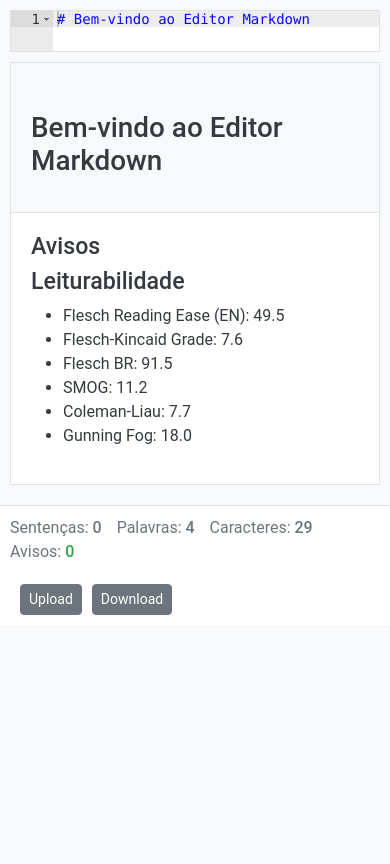
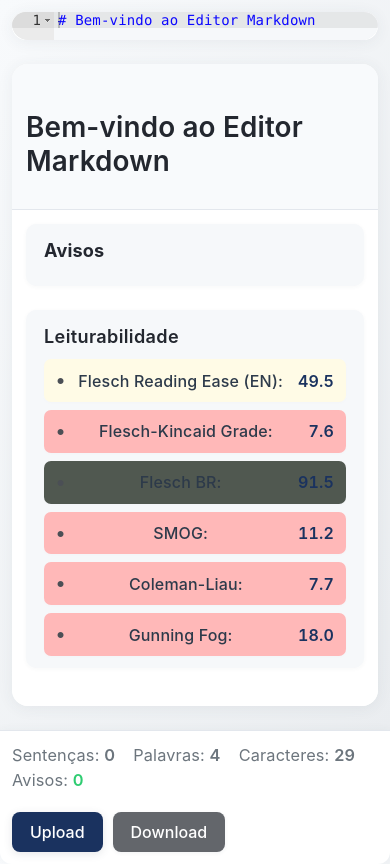
Before and after one commit to mtgr18977/Verbalize, an Electron app: page index.html in a window 390 px wide. Both pictures are taken after a click on the button "Upload". Drawn offline with nearby package versions, Linux system fonts and the light colour scheme.

Commit message:
Atualiza CSS

```diff
--- a/style.css
+++ b/style.css
@@ -1,162 +1,225 @@
-/* Estilos gerais */
+/* Modernized General Styles */
 body {
-    font-family: 'Roboto', sans-serif;
+    font-family: 'Inter', 'Roboto', Arial, sans-serif;
     margin: 0;
     padding: 0;
     height: 100vh;
     overflow: hidden;
-    background-color: #f8f9fa; /* Changed from #f5f5f5 */
-    color: #343a40; /* Changed from #333 */
+    background: linear-gradient(120deg, #f8fafc 0%, #e9ecef 100%);
+    color: #23272f;
+    letter-spacing: 0.01em;
 }
 
-/* Contêiner principal */
+/* Main Container */
 #main-container {
     display: flex;
-    height: calc(100vh - 50px); /* Desconta a altura do painel de estatísticas */
-    padding: 10px; /* Adicionado padding para criar espaço interno */
+    height: calc(100vh - 56px);
+    padding: 18px;
+    gap: 18px;
     box-sizing: border-box;
 }
 
-/* Estilos para o editor */
+/* Editor Styles */
 #editor-container {
     width: 50%;
-    border-right: 1px solid #dee2e6; /* Changed from #e0e0e0 */
+    background: #fff;
+    border-radius: 16px;
+    box-shadow: 0 2px 16px 0 rgba(60,72,88,0.07);
+    margin-right: 0;
+    border: none;
+    display: flex;
+    flex-direction: column;
     overflow: hidden;
-    background-color: #ffffff;
-    margin-right: 10px; /* Espaçamento à direita */
-    border: 1px solid #dee2e6; /* Changed from #ddd */
-    box-sizing: border-box;
+    transition: box-shadow 0.2s;
+}
+
+#editor-container:focus-within {
+    box-shadow: 0 4px 24px 0 rgba(60,72,88,0.13);
 }
 
 #editor {
-    height: 100%;
+    flex: 1;
     width: 100%;
-    position: relative;
-    overflow: auto;
-    background-color: #ffffff;
-    padding: 20px;
+    background: #f6f8fa;
+    padding: 24px;
+    border: none;
+    outline: none;
+    font-size: 1.08em;
+    border-radius: 0 0 16px 16px;
     box-sizing: border-box;
+    resize: none;
+    transition: background 0.2s;
 }
 
-/* Estilos para o visualizador e barra lateral */
+/* Viewer and Sidebar */
 #viewer-container {
     width: 50%;
     display: flex;
     flex-direction: row;
+    background: #fff;
+    border-radius: 16px;
+    box-shadow: 0 2px 16px 0 rgba(60,72,88,0.07);
     overflow: hidden;
-    border: 1px solid #dee2e6; /* Changed from #ddd */
-    box-sizing: border-box;
+    border: none;
+    transition: box-shadow 0.2s;
 }
 
 #mdview {
     width: 70%;
-    padding: 20px;
+    padding: 24px;
     overflow-y: auto;
-    background-color: #f8f9fa; /* Changed from #fafafa */
+    background: #f8fafc;
+    border-right: 1px solid #e3e7ed;
     box-sizing: border-box;
-    border-right: 1px solid #dee2e6; /* Changed from #e0e0e0 */
 }
 
 #sidebar {
     width: 30%;
-    padding: 20px;
+    padding: 24px;
     overflow-y: auto;
-    background-color: #ffffff;
+    background: #fff;
     box-sizing: border-box;
 }
 
 #sidebar h3 {
     margin-top: 0;
-    font-weight: 500;
-    color: #343a40; /* Changed from #555 */
+    font-weight: 600;
+    color: #23272f;
+    letter-spacing: 0.02em;
 }
 
-/* Estilos para o conteúdo do mdview */
+/* Markdown Content */
 #mdview h1, #mdview h2, #mdview h3, #mdview h4, #mdview h5, #mdview h6 {
-    margin-top: 1em;
-    margin-bottom: 0.5em;
-    font-weight: 500;
-    color: #343a40; /* Changed from #333 */
+    margin-top: 1.2em;
+    margin-bottom: 0.6em;
+    font-weight: 600;
+    color: #23272f;
 }
 
 #mdview p {
-    margin-bottom: 1em;
-    line-height: 1.6;
+    margin-bottom: 1.1em;
+    line-height: 1.7;
 }
 
 #mdview blockquote {
-    padding: 10px 20px;
-    margin: 0 0 1em;
-    border-left: 4px solid #dee2e6; /* Changed from #ddd */
-    background-color: #f8f9fa; /* Changed from #f9f9f9 */
-    color: #6c757d; /* Changed from #666 */
+    padding: 14px 24px;
+    margin: 0 0 1.2em;
+    border-left: 4px solid #4f8cff;
+    background: #f0f6ff;
+    color: #3a4a5d;
+    border-radius: 8px;
+    font-style: italic;
 }
 
 #mdview code {
-    background-color: #e9ecef; /* Changed from #f0f0f0 */
-    padding: 2px 4px;
-    border-radius: 4px;
-    font-family: 'Courier New', monospace;
-    font-size: 0.95em;
+    background: #e3e7ed;
+    padding: 3px 7px;
+    border-radius: 6px;
+    font-family: 'JetBrains Mono', 'Fira Mono', 'Courier New', monospace;
+    font-size: 0.98em;
+    color: #2d3a4a;
 }
 
-/* Estilos para tabelas */
+/* Tables */
 #mdview table {
     width: 100%;
-    margin-bottom: 1em;
-    border-collapse: collapse;
+    margin-bottom: 1.2em;
+    border-collapse: separate;
+    border-spacing: 0;
+    background: #fff;
+    border-radius: 8px;
+    overflow: hidden;
+    box-shadow: 0 1px 4px 0 rgba(60,72,88,0.04);
 }
 
 #mdview th,
 #mdview td {
-    padding: 12px 15px;
-    border: 1px solid #dee2e6; /* Changed from #e0e0e0 */
+    padding: 14px 18px;
+    border-bottom: 1px solid #e3e7ed;
     text-align: left;
 }
 
 #mdview th {
-    background-color: #e9ecef; /* Changed from #f5f5f5 */
+    background: #f6f8fa;
+    font-weight: 600;
+    color: #23272f;
+}
+
+#mdview tr:last-child td {
+    border-bottom: none;
+}
+
+/* Warnings & Badges */
+#warnings-panel, .warnings-panel {
+    margin-bottom: 24px;
+    padding: 16px 18px 12px 18px;
+    background: #f6f8fa;
+    border-radius: 10px;
+    box-shadow: 0 1px 4px 0 rgba(60,72,88,0.04);
+}
+
+#warnings-panel h3, .warnings-panel h3 {
+    margin-top: 0;
+    margin-bottom: 12px;
+    font-size: 1.13em;
+    color: #23272f;
+    font-weight: 700;
+    letter-spacing: 0.01em;
+}
+
+#mdviewSummary {
+    margin: 0;
+    padding: 0;
+}
+
+.warning-badge {
+    display: flex;
+    align-items: center;
+    margin-bottom: 8px;
+    padding: 7px 12px;
+    border-radius: 7px;
+    background: #fff;
+    font-size: 1em;
+    color: #2d3a4a;
+    box-shadow: 0 1px 2px 0 rgba(60,72,88,0.03);
     font-weight: 500;
 }
 
-/* Estilos para os avisos */
-.warning-badge {
-    display: block;
-    margin-bottom: 10px;
-    padding: 10px;
-    border-radius: 6px;
-    color: #fff;
-    font-size: 0.9em;
-    font-weight: 500;
+.warning-badge:last-child {
+    margin-bottom: 0;
 }
 
 .warning-badge .badge {
-    margin-right: 5px;
+    margin-right: 10px;
+    font-size: 0.95em;
+    font-weight: 600;
 }
 
 .text-success {
-    color: #28a745 !important;
+    color: #2ecc71 !important;
 }
 
 .text-warning {
-    color: #ffc107 !important;
+    color: #f1c40f !important;
 }
 
 .text-danger {
-    color: #dc3545 !important;
+    color: #e74c3c !important;
 }
 
-/* Estilos para o painel de estatísticas */
+/* Statistics Panel */
 #statistics {
-    padding: 10px 20px;
-    background-color: #ffffff;
-    border-top: 1px solid #dee2e6; /* Changed from #e0e0e0 */
+    padding: 12px 28px;
+    background: #fff;
+    border-top: 1px solid #e3e7ed;
     display: flex;
     justify-content: space-between;
     align-items: center;
-    height: 50px;
+    height: 56px;
     box-sizing: border-box;
     flex-wrap: wrap;
+    border-radius: 0 0 16px 16px;
+    box-shadow: 0 -1px 8px 0 rgba(60,72,88,0.04);
 }
 
 #stats-info {
@@ -165,46 +228,73 @@ body {
 }
 
 #stats-info p {
-    margin: 0 15px 0 0;
-    font-size: 1em;
-    color: #6c757d; /* Changed from #555 */
+    margin: 0 18px 0 0;
+    font-size: 1.02em;
+    color: #6c757d;
 }
 
 #stats-info span {
-    font-weight: 500;
+    font-weight: 600;
 }
 
-/* Estilos para os botões */
+/* File Actions & Buttons */
 #file-actions {
     display: flex;
     align-items: center;
+    gap: 10px;
 }
 
 #file-actions button {
-    margin-left: 10px;
+    background: #63666b;
+    color: #fff;
+    border: none;
+    border-radius: 8px;
+    padding: 8px 18px;
+    font-size: 1em;
+    font-weight: 500;
+    cursor: pointer;
+    box-shadow: 0 1px 4px 0 rgba(60,72,88,0.07);
+    transition: background 0.2s, box-shadow 0.2s, color 0.2s;
 }
 
-#file-input {
-    display: none; /* O input de arquivo permanece oculto */
+#file-actions button:hover, #file-actions button:focus {
+    background: #1a325f;
+    color: #fff;
+    box-shadow: 0 2px 8px 0 rgba(60,72,88,0.13);
+    outline: none;
 }
 
-/* Estilos para os popovers */
-.popover {
-    font-size: 0.9em;
+
+#file-input {
+    display: none;
 }
 
-/* Estilos para os destaques das regras */
+/* Popovers */
+.popover {
+    font-size: 1em;
+    border-radius: 8px;
+    box-shadow: 0 2px 12px 0 rgba(60,72,88,0.13);
+}
+
+/* Rule Highlights */
 [data-bs-toggle="popover"] {
     cursor: pointer;
-    border-bottom: 1px dashed #999;
+    border-bottom: 1px dashed #4f8cff;
+    color: #4f8cff;
+    transition: color 0.2s;
 }
 
-/* Responsividade */
+[data-bs-toggle="popover"]:hover {
+    color: #38d9a9;
+}
+
+/* Responsiveness */
 @media (max-width: 992px) {
     #main-container {
         flex-direction: column;
         height: auto;
-        padding: 10px;
+        padding: 12px;
+        gap: 12px;
     }
 
     #editor-container,
@@ -212,7 +302,7 @@ body {
         width: 100%;
         height: auto;
         margin-right: 0;
-        margin-bottom: 10px;
+        margin-bottom: 12px;
     }
 
     #viewer-container {
@@ -222,7 +312,7 @@ body {
     #mdview {
         width: 100%;
         border-right: none;
-        border-bottom: 1px solid #dee2e6; /* Changed from #e0e0e0 */
+        border-bottom: 1px solid #e3e7ed;
     }
 
     #sidebar {
@@ -235,7 +325,8 @@ body {
         flex-direction: column;
         align-items: flex-start;
         height: auto;
-        padding: 10px;
+        padding: 12px;
+        border-radius: 0 0 12px 12px;
     }
 
     #stats-info {
@@ -245,4 +336,71 @@ body {
     #file-actions {
         margin-top: 10px;
     }
+
+    #editor, #mdview, #sidebar {
+        padding: 14px;
+    }
 }
+
+.metrics-panel {
+    margin-bottom: 24px;
+    padding: 16px 18px 12px 18px;
+    background: #f6f8fa;
+    border-radius: 10px;
+    box-shadow: 0 1px 4px 0 rgba(60,72,88,0.04);
+}
+
+.metrics-panel h3 {
+    margin-top: 0;
+    margin-bottom: 12px;
+    font-size: 1.13em;
+    color: #23272f;
+    font-weight: 700;
+    letter-spacing: 0.01em;
+}
+
+#metrics-list {
+    list-style: none;
+    padding: 0;
+    margin: 0;
+}
+
+#metrics-list li {
+    display: flex;
+    align-items: center;
+    justify-content: space-between;
+    margin-bottom: 8px;
+    padding: 7px 12px;
+    border-radius: 7px;
+    background: #ffb8b8;
+    font-size: 1em;
+    color: #2d3a4a;
+    box-shadow: 0 1px 2px 0 rgba(160, 172, 189, 0.03);
+    transition: background 0.2s, color 0.2s;
+    font-weight: 500;
+}
+
+#metrics-list li:last-child {
+    margin-bottom: 0;
+}
+
+#metrics-list li::before {
+    content: "•";
+    color: #4b4f55;
+    font-size: 1.2em;
+    margin-right: 10px;
+    font-weight: bold;
+    display: inline-block;
+}
+
+#metrics-list li span {
+    font-weight: 600;
+    color: #1a325f;
+    margin-left: 12px;
+    font-variant-numeric: tabular-nums;
+}
+
+/* Opcional: destaque para índices muito fáceis/difíceis */
+#metrics-list li.easy { background: #505850; }
+#metrics-list li.medium { background: #fffbe6; }
+#metrics-list li.hard { background: #ffeaea; }
```
